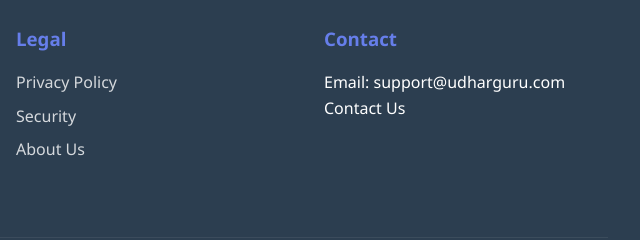
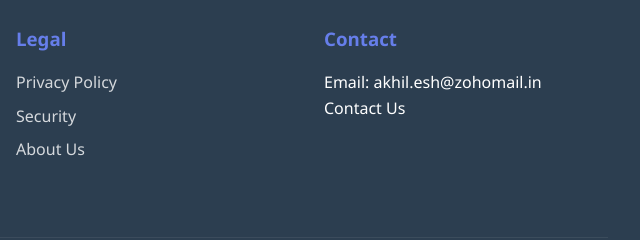
Before and after one commit to udharguru175789-source/7, a plain HTML site: page index.html in a window 1280 px wide. Shown: the part 3025-3265 px from the top of the page, 640-1280 px from the left. Drawn offline with Linux system fonts and the light colour scheme.

Commit message:
Update contact email in footer section

```diff
--- a/index.html
+++ b/index.html
@@ -438,7 +438,7 @@
             </div>
             <div class="footer-section">
                 <h3>Contact</h3>
-                <p>Email: support@udharguru.com</p>
+                <p>Email: akhil.esh@zohomail.in</p>
                 <p>Contact Us</p>
             </div>
         </div>
@@ -453,7 +453,7 @@
             e.preventDefault();
             // APK download link yahan dalein
             alert('App download link yahan add karein. Apna APK file upload karke link yahan daalein.');
-            // window.location.href = 'https://github.com/udharguru175789-source/7/releases/download/v23/Udharguru_v1.3.2.apk';
+            // window.location.href ='https://github.com/udharguru175789-source/7/releases/download/v23/Udharguru_v1.3.2.apk';
         });
 
         // Logo placeholder handling
```
